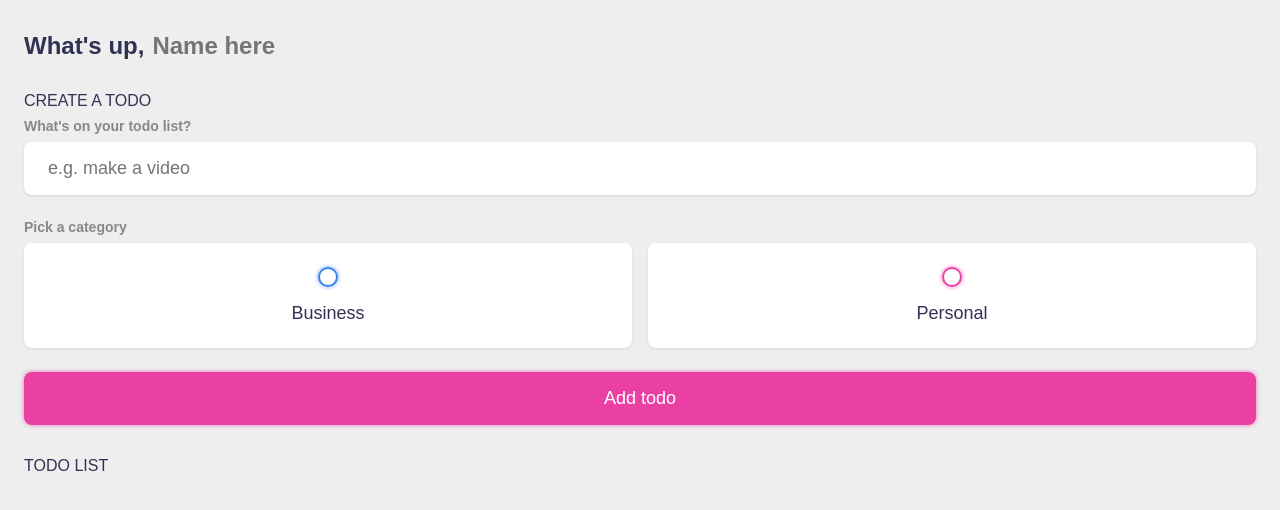
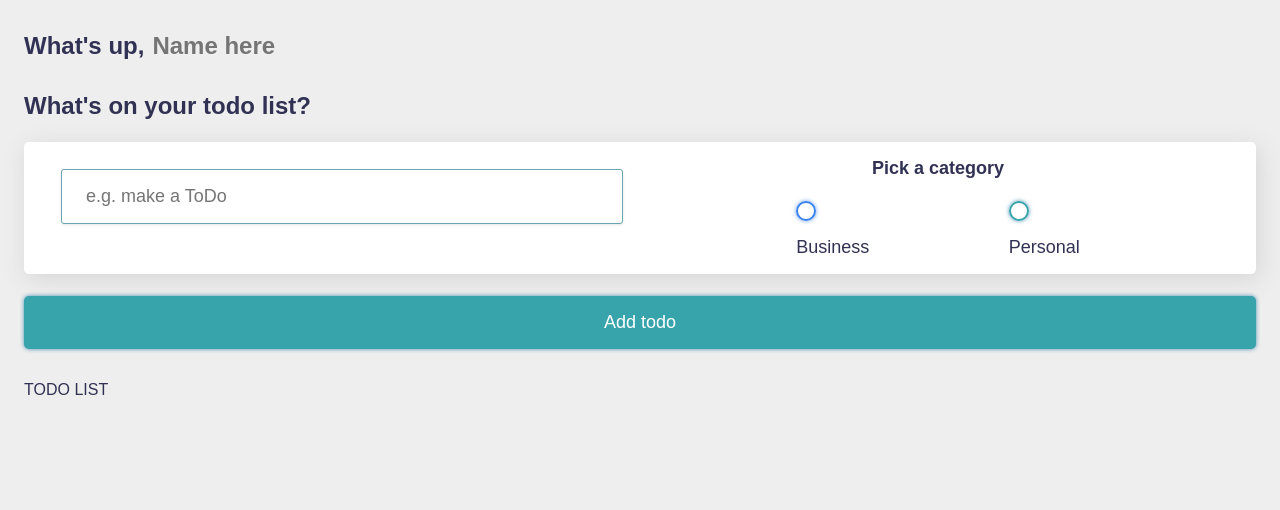
Before and after one commit to mohsensami/modal-react, a Vue app: page / in a window 1280 px wide. Shown: the top 510 px of the page. Built offline with nearby package versions, Linux system fonts and the light colour scheme.

Commit message:
styles added to main.js and change form layout

```diff
--- a/index.html
+++ b/index.html
@@ -4,7 +4,7 @@
     <meta charset="UTF-8" />
     <link rel="icon" href="/favicon.ico" />
     <meta name="viewport" content="width=device-width, initial-scale=1.0" />
-    <title>Vue Todo 2022 w/Localstorage</title>
+    <title>CREATE A TODO/Localstorage</title>
   </head>
   <body>
     <div id="app"></div>
--- a/src/App.vue
+++ b/src/App.vue
@@ -55,60 +55,43 @@ onMounted(() => {
 	</section>
 
 	<section class="create-todo">
-			<h3>CREATE A TODO</h3>
 
+<h2>What's on your todo list?</h2>
 	<form id="new-todo-form" @submit.prevent="addTodo">
-				<h4>What's on your todo list?</h4>
-				<input
-					type="text"
-					name="content"
-					id="content"
-					placeholder="e.g. make a video"
-					v-model="input_content" />
-
-				<h4>Pick a category</h4>
+		<div class="form-wrapper">
+			<div class="flex-item">
+				<input type="text" name="content" id="content" placeholder="e.g. make a ToDo" v-model="input_content" />
+			</div>
+			<div class="flex-item">
+				<p class="category-title">Pick a category</p>
 				<div class="options">
-
 					<label>
-						<input
-							type="radio"
-							name="category"
-							id="category1"
-							value="business"
-							v-model="input_category" />
+						<input type="radio" name="category" id="category1" value="business" v-model="input_category" />
 						<span class="bubble business"></span>
 						<div>Business</div>
 					</label>
 
 					<label>
-						<input
-							type="radio"
-							name="category"
-							id="category2"
-							value="personal"
-							v-model="input_category" />
+						<input type="radio" name="category" id="category2" value="personal" v-model="input_category" />
 						<span class="bubble personal"></span>
 						<div>Personal</div>
 					</label>
-
 				</div>
-
+			</div>
+		</div>
 		<input type="submit" value="Add todo" />
 	</form>
+
 </section>
 
 		<section class="todo-list">
 			<h3>TODO LIST</h3>
 			<div class="list" id="todo-list">
 
-				<div v-for="todo in todos_asc" :class="`todo-item ${todo.done && 'done'}`">
+				<div v-for="todo in todos_asc" :key="todo.category" :class="`todo-item ${todo.done && 'done'}`">
 					<label>
 						<input type="checkbox" v-model="todo.done" />
-						<span :class="`bubble ${
-							todo.category == 'business'
-								? 'business'
-								: 'personal'
-						}`"></span>
+						<span :class="`bubble ${todo.category == 'business' ? 'business' : 'personal'}`"></span>
 					</label>
 
 					<div class="todo-content">
--- a/src/main.css
+++ b/src/main.css
@@ -1,16 +1,16 @@
 :root {
-	--primary: #EA40A4;
+	--primary: #37a3aa;
 	--business: #3A82EE;
 	--personal: var(--primary);
 	--light: #EEE;
 	--grey: #888;
 	--dark: #313154;
-	--danger: #ff5b57;
+	--danger: #69a5b2;
 
 	--shadow: 0 1px 3px rgba(0, 0, 0, 0.1);
 
 	--business-glow: 0px 0px 4px rgba(58, 130, 238, 0.75);
-	--personal-glow: 0px 0px 4px rgba(234, 64, 164, 0.75);
+	--personal-glow: 0px 0px 4px rgba(19, 113, 163, 0.75);
 }
 
 * {
@@ -78,28 +78,37 @@ h4 {
     padding: 1rem 1.5rem;
     color: var(--dark);
     background-color: #FFF;
-	border-radius: 0.5rem;
+    border-radius: 3px;
     box-shadow: var(--shadow);
     margin-bottom: 1.5rem;
+    border: 1px solid var(--danger);
 }
 
-.create-todo .options {
-	display: grid;
-	grid-template-columns: repeat(2, 1fr);
-	grid-gap: 1rem;
-	margin-bottom: 1.5rem;
+.form-wrapper {
+    display: flex;
+    align-items: center;
+    background: #fff;
+    padding: 16px 20px;
+    margin: 22px 0;
+    border-radius: 5px;
+    box-shadow: #d5d5d5 3px 5px 23px;
 }
 
-.create-todo .options label {
+.flex-item {
+	flex: 1;
+	margin: 0 17px;
+}
+
+.form-wrapper .category-title {
+    text-align: center;
+    font-size: 18px;
+    font-weight: bold;
+    margin-bottom: 22px;
+}
+
+.form-wrapper .options {
 	display: flex;
-	flex-direction: column;
-	align-items: center;
-	justify-content: center;
-	padding: 1.5rem;
-	background-color: #FFF;
-	border-radius: 0.5rem;
-	box-shadow: var(--shadow);
-	cursor: pointer;
+    justify-content: space-evenly;
 }
 
 input[type="radio"],
@@ -159,7 +168,7 @@ input:checked ~ .bubble::after {
 	padding: 1rem 1.5rem;
 	color: #FFF;
 	background-color: var(--primary);
-	border-radius: 0.5rem;
+	border-radius: 5px;
 	box-shadow: var(--personal-glow);
 	cursor: pointer;
 	transition: 0.2s ease-in-out;
@@ -178,7 +187,7 @@ input:checked ~ .bubble::after {
 	align-items: center;
 	background-color: #FFF;
 	padding: 1rem;
-	border-radius: 0.5rem;
+	border-radius: 5px;
 	box-shadow: var(--shadow);
 	margin-bottom: 1rem;
 }
@@ -229,3 +238,8 @@ input:checked ~ .bubble::after {
 	text-decoration: line-through;
 	color: var(--grey);
 }
+@media only screen and (max-width: 800px) {
+	.form-wrapper {
+		display: block;
+	}
+}
```
Lines whose indentation alone changed are shown as unchanged.
